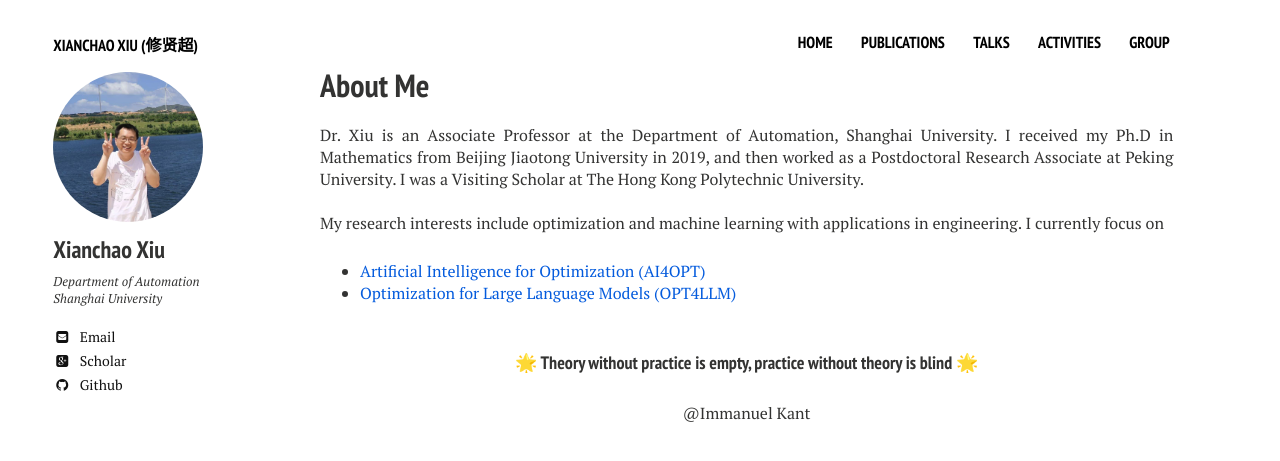
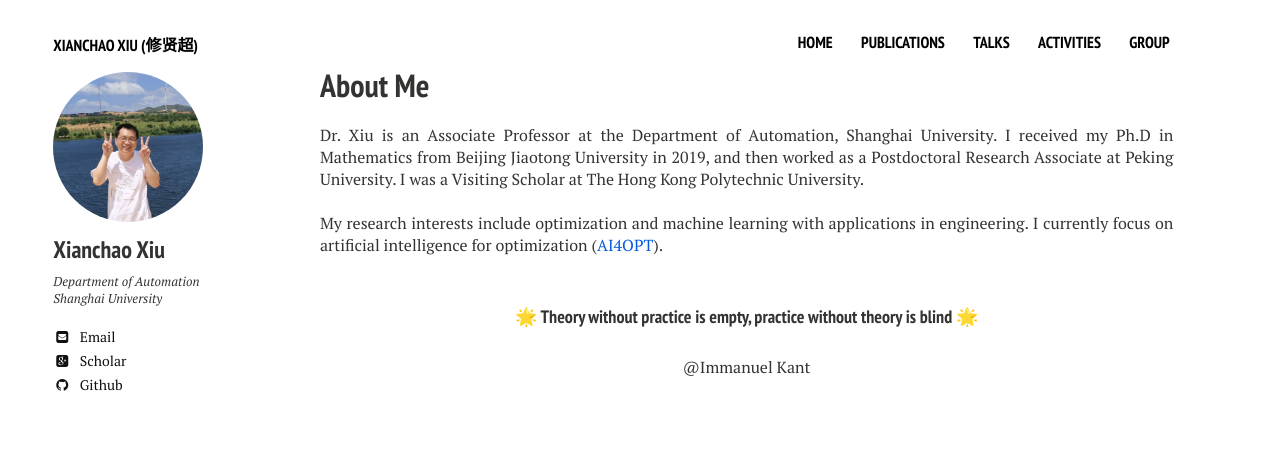
Before and after one commit to xianchaoxiu/xianchaoxiu.github.io, a Jekyll site: the page built from index.md, in a window 1280 px wide. Shown: the top 461 px of the page. Built offline with Jekyll 4.4.1, drawn with Linux system fonts in a browser that asks for light colours; nearby versions of some CDN libraries.

Commit message:
Update home2.html

```diff
--- a/_layouts/home2.html
+++ b/_layouts/home2.html
@@ -33,11 +33,7 @@
 
 
 	 My research interests include optimization and machine learning with applications in engineering.
-	 I currently focus on
-	 <ul>
-      <li> <a href="https://github.com/xianchaoxiu/AI4OPT" class="textlink" target="_blank">Artificial Intelligence for Optimization (AI4OPT) </a></li>
-      <li> <a href="https://github.com/xianchaoxiu/OPT4LLM" class="textlink" target="_blank">Optimization for Large Language Models (OPT4LLM)  </a></li> <br>
-    </ul>
+	 I currently focus on artificial intelligence for optimization (<a href="https://github.com/xianchaoxiu/AI4OPT" class="textlink" target="_blank">AI4OPT</a>). <br> <br>
 
 
 
```
